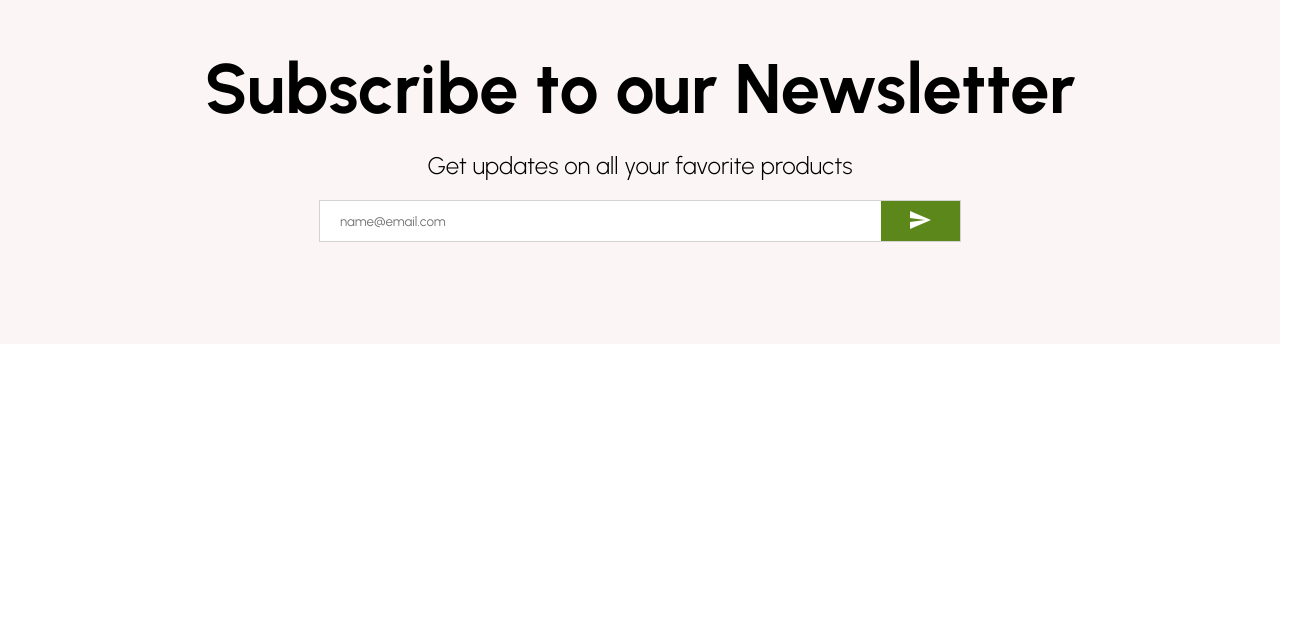
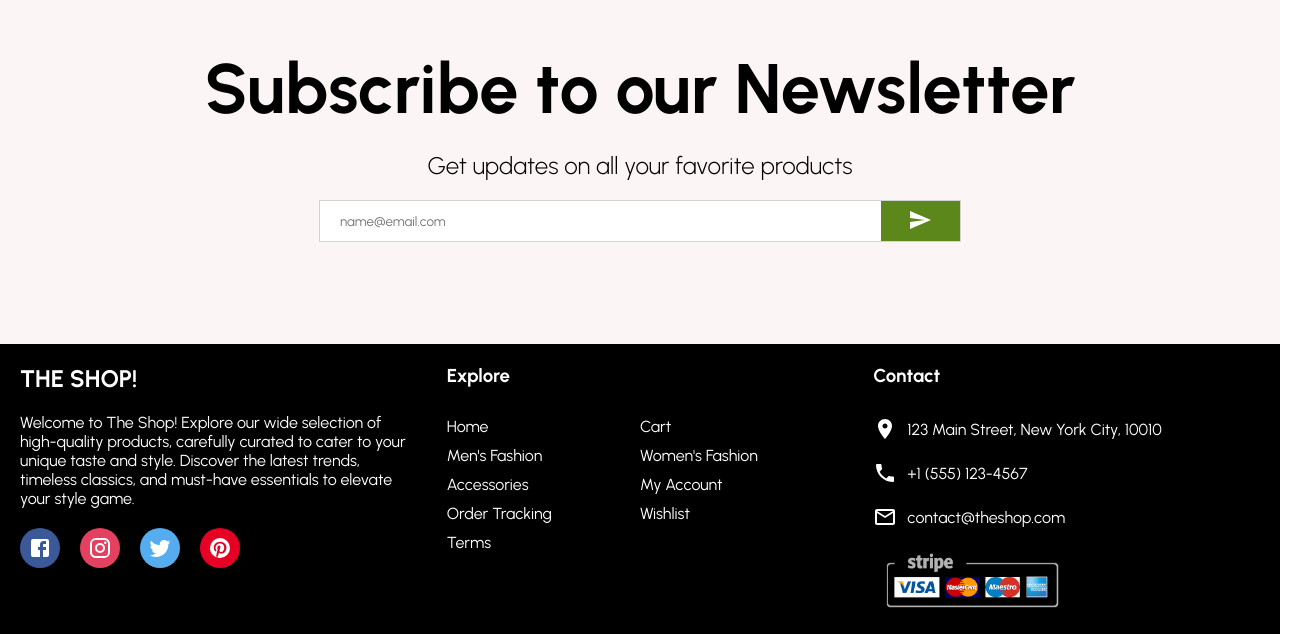
Before and after one commit to pasta022/shop-e-commerce-, a React (Create React App) app: page / in a window 1280 px wide. Shown: the part 2568-3202 px from the top of the page, 1304 px wide, since content can reach past the window. Before the commit the page ends 2912 px from the top, so only its background shows below. Built offline with nearby package versions, Linux system fonts and the light colour scheme.

Commit message:
feat: creation and styling of footer component

```diff
--- a/package.json
+++ b/package.json
@@ -10,6 +10,7 @@
     "@testing-library/jest-dom": "^5.16.5",
     "@testing-library/react": "^13.4.0",
     "@testing-library/user-event": "^13.5.0",
+    "polished": "^4.2.2",
     "react": "^18.2.0",
     "react-dom": "^18.2.0",
     "react-scripts": "5.0.1",
--- /dev/null
+++ b/src/components/Footer.jsx
@@ -0,0 +1,152 @@
+import {
+  Facebook,
+  Instagram,
+  MailOutline,
+  Phone,
+  Pinterest,
+  Room,
+  Twitter,
+} from "@mui/icons-material";
+import { darken } from "polished";
+import { styled } from "styled-components";
+
+const Container = styled.div`
+  display: flex;
+  background-color: black;
+  color: white;
+`;
+
+const Left = styled.div`
+  flex: 1;
+  display: flex;
+  flex-direction: column;
+  padding: 20px;
+`;
+
+const Logo = styled.h2``;
+
+const Description = styled.p`
+  margin: 20px 0;
+`;
+
+const SocialContainer = styled.div`
+  display: flex;
+`;
+
+const SocialIcon = styled.div`
+  width: 40px;
+  height: 40px;
+  border-radius: 50%;
+  color: white;
+  background-color: ${(props) => props.color};
+  display: flex;
+  align-items: center;
+  justify-content: center;
+  margin-right: 20px;
+  transition: all 0.3s ease-out;
+
+  &:hover {
+    background-color: ${(props) => darken(0.2, props.color)};
+    transform: scale(1.1);
+  }
+`;
+
+const Center = styled.div`
+  flex: 1;
+  padding: 20px;
+`;
+
+const Title = styled.h3`
+  margin-bottom: 30px;
+`;
+
+const List = styled.ul`
+  margin: 0;
+  padding: 0;
+  list-style: none;
+  display: flex;
+  flex-wrap: wrap;
+`;
+
+const ListItem = styled.li`
+  width: 50%;
+  margin-bottom: 10px;
+  cursor: pointer;
+`;
+
+const Right = styled.div`
+  flex: 1;
+  padding: 20px;
+`;
+
+const ContactItem = styled.div`
+  margin-bottom: 20px;
+  display: flex;
+  align-items: center;
+`;
+
+const Payment = styled.img`
+  width: 50%;
+`;
+
+const Footer = () => {
+  return (
+    <Container>
+      <Left>
+        <Logo>THE SHOP!</Logo>
+        <Description>
+          Welcome to The Shop! Explore our wide selection of high-quality
+          products, carefully curated to cater to your unique taste and style.
+          Discover the latest trends, timeless classics, and must-have
+          essentials to elevate your style game.
+        </Description>
+        <SocialContainer>
+          <SocialIcon color="#3b5999">
+            <Facebook />
+          </SocialIcon>
+          <SocialIcon color="#e4405f">
+            <Instagram />
+          </SocialIcon>
+          <SocialIcon color="#55acee">
+            <Twitter />
+          </SocialIcon>
+          <SocialIcon color="#e60023">
+            <Pinterest />
+          </SocialIcon>
+        </SocialContainer>
+      </Left>
+      <Center>
+        <Title>Explore</Title>
+        <List>
+          <ListItem>Home</ListItem>
+          <ListItem>Cart</ListItem>
+          <ListItem>Men's Fashion</ListItem>
+          <ListItem>Women's Fashion</ListItem>
+          <ListItem>Accessories</ListItem>
+          <ListItem>My Account</ListItem>
+          <ListItem>Order Tracking</ListItem>
+          <ListItem>Wishlist </ListItem>
+          <ListItem>Terms</ListItem>
+        </List>
+      </Center>
+      <Right>
+        <Title>Contact</Title>
+        <ContactItem>
+          <Room style={{ marginRight: "10px" }} />
+          123 Main Street, New York City, 10010
+        </ContactItem>
+        <ContactItem>
+          <Phone style={{ marginRight: "10px" }} />
+          +1 (555) 123-4567
+        </ContactItem>
+        <ContactItem>
+          <MailOutline style={{ marginRight: "10px" }} />
+          contact@theshop.com
+        </ContactItem>
+        <Payment src="/media/payment.png" />
+      </Right>
+    </Container>
+  );
+};
+
+export default Footer;
--- a/src/components/Newsletter.jsx
+++ b/src/components/Newsletter.jsx
@@ -30,10 +30,16 @@ const InputContainer = styled.div`
   border: 1px solid lightgray;
 `;
 
-const Input = styled.input`
+const Input = styled.input.attrs((props) => ({
+  type: props.type || "text",
+}))`
   border: none;
   flex: 8;
   padding-left: 20px;
+
+  &:focus {
+    outline: none;
+  }
 `;
 
 const Button = styled.button`
--- a/src/components/Products.jsx
+++ b/src/components/Products.jsx
@@ -7,6 +7,7 @@ const Container = styled.div`
   display: flex;
   flex-wrap: wrap;
   justify-content: space-between;
+  overflow: hidden;
 `;
 
 const Products = () => {
--- a/src/pages/Home.jsx
+++ b/src/pages/Home.jsx
@@ -5,6 +5,7 @@ import Slider from "../components/Slider";
 import Categories from "../components/Categories";
 import Products from "../components/Products";
 import Newsletter from "../components/Newsletter";
+import Footer from "../components/Footer";
 
 const Home = () => {
   return (
@@ -15,6 +16,7 @@ const Home = () => {
       <Categories />
       <Products />
       <Newsletter />
+      <Footer />
     </>
   );
 };
```
Also changed, not shown: public/media/payment.png (added), 1 other file (tests, documents, lock files or other folders).
